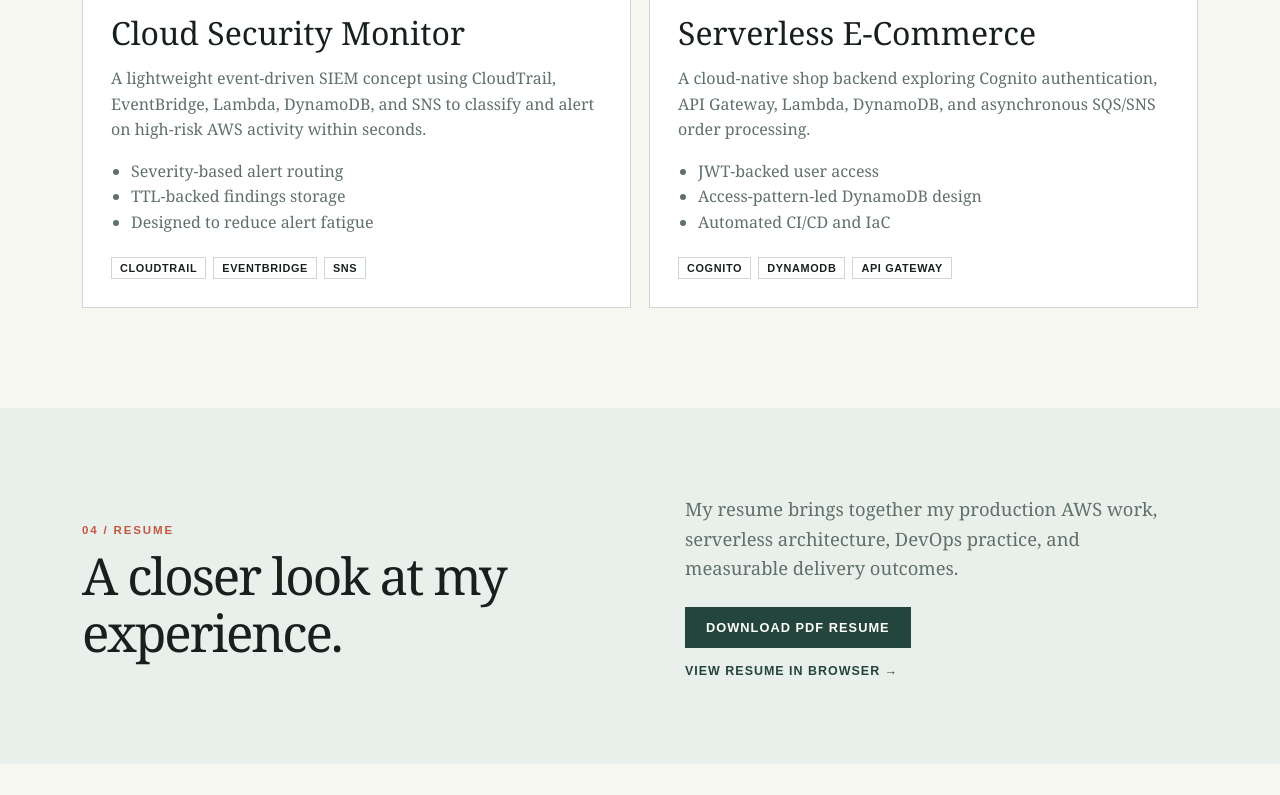
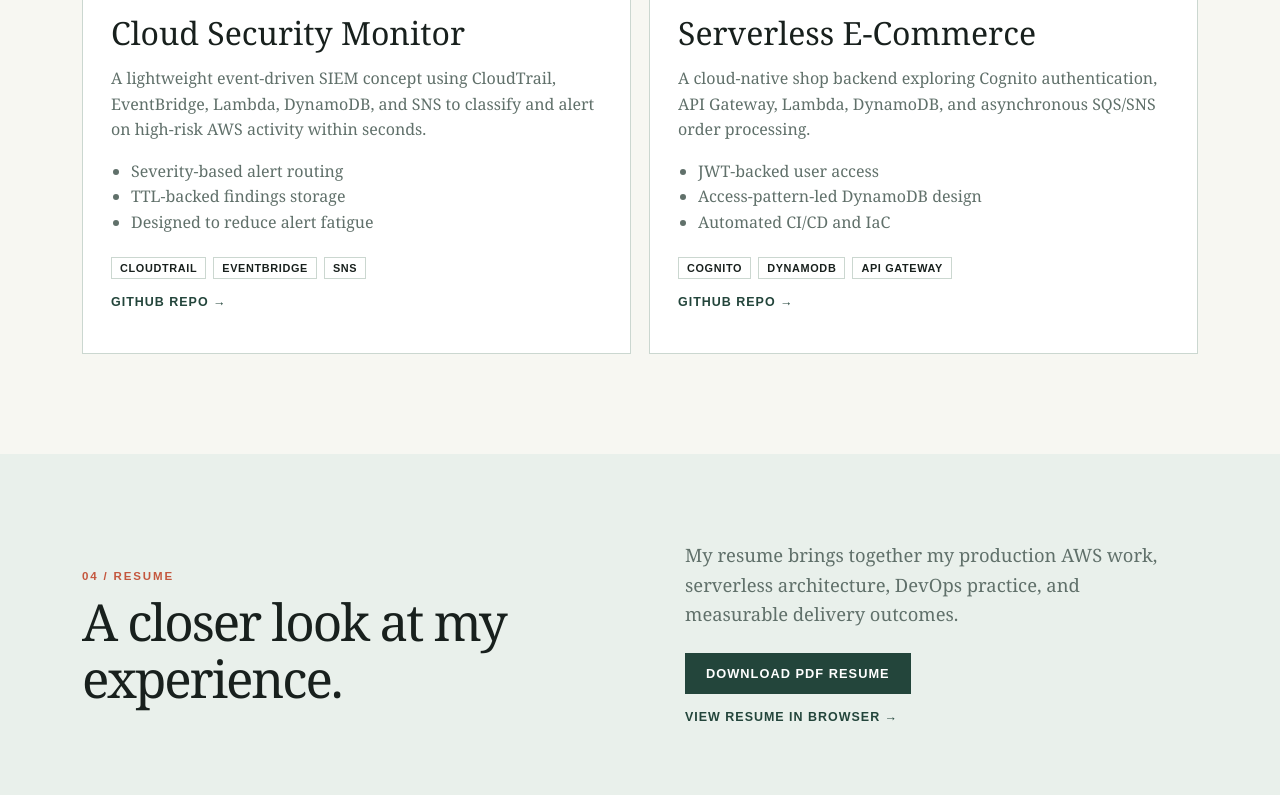
Before and after one commit to priyanka2002sept-pixel/Portfolio, a plain HTML site: page index.html in a window 1280 px wide. Shown: the part 2721-3516 px from the top of the page. Drawn offline with Linux system fonts and the light colour scheme.

Commit message:
Add public project links to portfolio

```diff
--- a/index.html
+++ b/index.html
@@ -56,8 +56,8 @@
       <div class="project-grid">
         <article class="project project-featured"><p class="project-type">PRODUCTION · TCS</p><h3>SR74 Settlement Validation</h3><p>A four-stage Lambda and SQS fan-out pipeline that splits large MPAN files, prefetches Snowflake data once per job, validates batches against Oracle in parallel, and merges the final report.</p><ul><li>Multi-account, multi-region active/DR design</li><li>Private VPC with Transit Gateway, hybrid DNS, KMS, and Secrets Manager</li><li>Live production validation reduced handling time from 11.25 to 7.5 minutes</li></ul><div class="tags"><span>Lambda</span><span>SQS</span><span>Terraform</span><span>OIDC</span></div></article>
         <article class="project"><p class="project-type">PRODUCTION · TCS</p><h3>DC Validation ETL</h3><p>A containerized Lambda ETL pipeline that extracts meter data from Oracle, validates records with parallel I/O-bound workers, and loads results into Snowflake for analytics.</p><ul><li>Private, no-internet VPC</li><li>50 concurrent validation workers</li><li>FTE requirement reduced by approximately 59%</li></ul><div class="tags"><span>Python</span><span>Docker</span><span>Oracle</span><span>Snowflake</span></div></article>
-        <article class="project"><p class="project-type">PORTFOLIO · AWS</p><h3>Cloud Security Monitor</h3><p>A lightweight event-driven SIEM concept using CloudTrail, EventBridge, Lambda, DynamoDB, and SNS to classify and alert on high-risk AWS activity within seconds.</p><ul><li>Severity-based alert routing</li><li>TTL-backed findings storage</li><li>Designed to reduce alert fatigue</li></ul><div class="tags"><span>CloudTrail</span><span>EventBridge</span><span>SNS</span></div></article>
-        <article class="project"><p class="project-type">PORTFOLIO · AWS</p><h3>Serverless E-Commerce</h3><p>A cloud-native shop backend exploring Cognito authentication, API Gateway, Lambda, DynamoDB, and asynchronous SQS/SNS order processing.</p><ul><li>JWT-backed user access</li><li>Access-pattern-led DynamoDB design</li><li>Automated CI/CD and IaC</li></ul><div class="tags"><span>Cognito</span><span>DynamoDB</span><span>API Gateway</span></div></article>
+        <article class="project"><p class="project-type">PORTFOLIO · AWS</p><h3>Cloud Security Monitor</h3><p>A lightweight event-driven SIEM concept using CloudTrail, EventBridge, Lambda, DynamoDB, and SNS to classify and alert on high-risk AWS activity within seconds.</p><ul><li>Severity-based alert routing</li><li>TTL-backed findings storage</li><li>Designed to reduce alert fatigue</li></ul><div class="tags"><span>CloudTrail</span><span>EventBridge</span><span>SNS</span></div><p><a class="text-link" href="https://github.com/priyanka2002sept-pixel/Security_Monitor" target="_blank" rel="noopener">GitHub repo →</a></p></article>
+        <article class="project"><p class="project-type">PORTFOLIO · AWS</p><h3>Serverless E-Commerce</h3><p>A cloud-native shop backend exploring Cognito authentication, API Gateway, Lambda, DynamoDB, and asynchronous SQS/SNS order processing.</p><ul><li>JWT-backed user access</li><li>Access-pattern-led DynamoDB design</li><li>Automated CI/CD and IaC</li></ul><div class="tags"><span>Cognito</span><span>DynamoDB</span><span>API Gateway</span></div><p><a class="text-link" href="https://github.com/priyanka2002sept-pixel/AWS_Ecommerce_Platform" target="_blank" rel="noopener">GitHub repo →</a></p></article>
       </div>
     </section>
 
```
